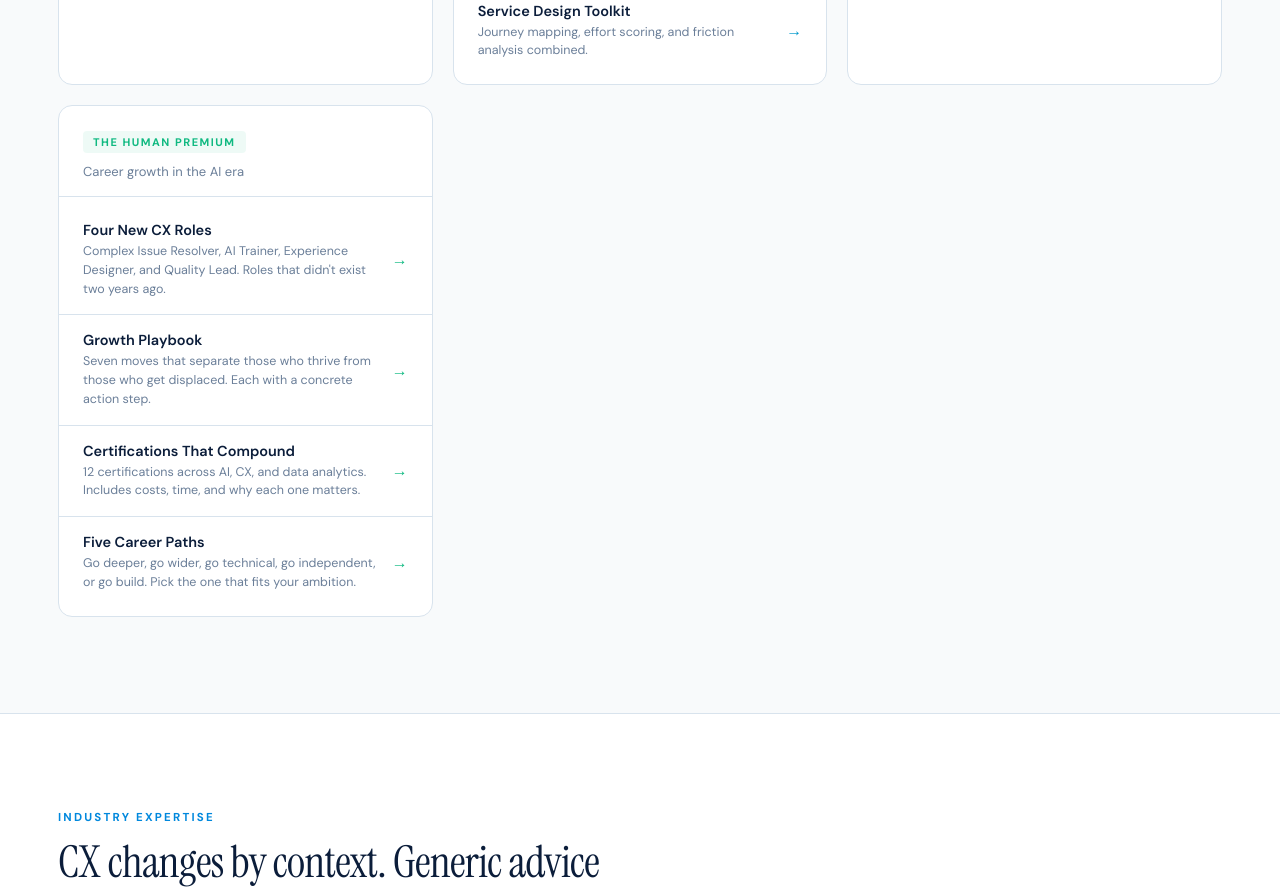
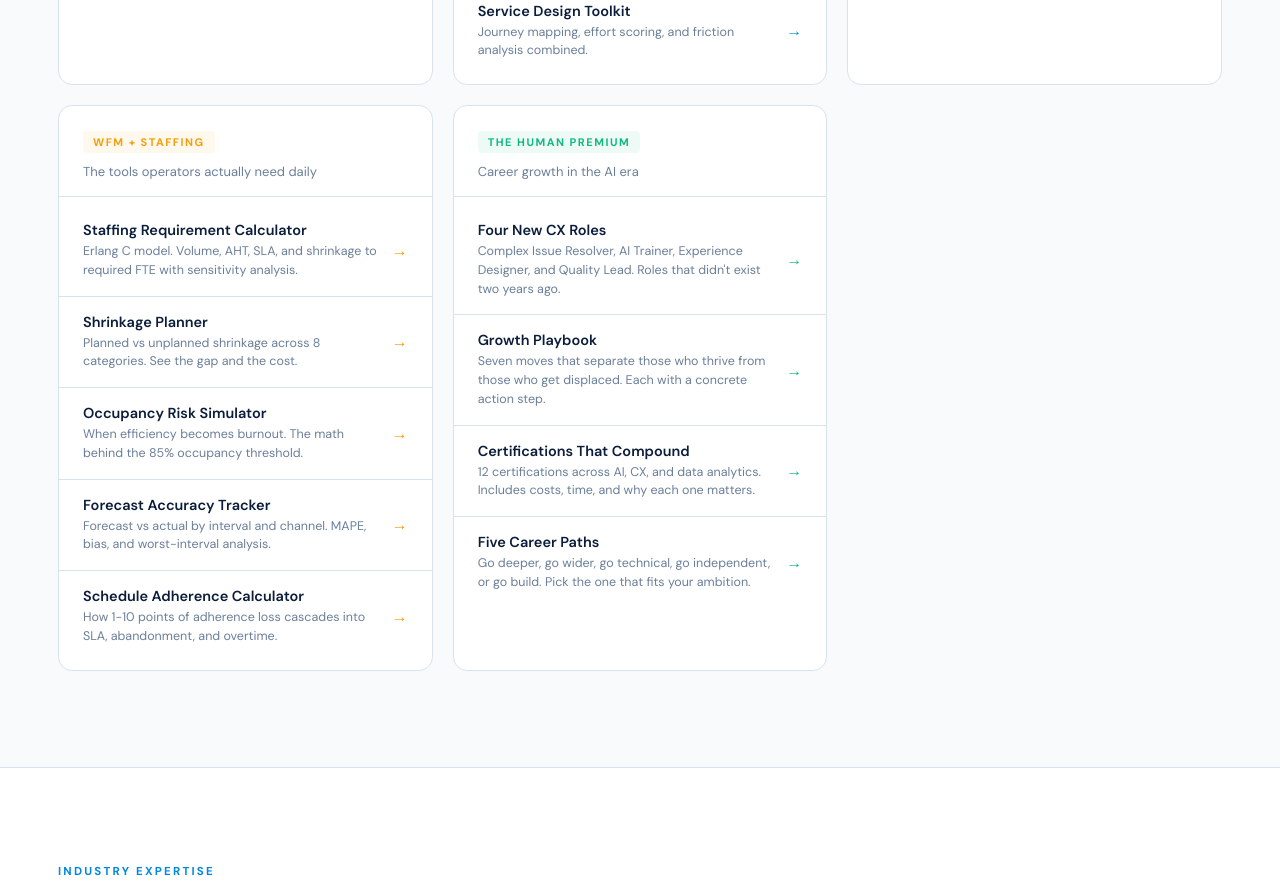
Before and after one commit to thomasbakerj-lgtm/CENTER-OF-CX, a React (Vite) app: page / in a window 1280 px wide. Shown: the part 4200-5092 px from the top of the page. Built offline with nearby package versions, Linux system fonts and the light colour scheme.

Commit message:
Update Homepage.jsx

```diff
--- a/Homepage.jsx
+++ b/Homepage.jsx
@@ -346,6 +346,18 @@ function Tools() {
       accent: "#006699",
     },
     {
+      label: "WFM + Staffing",
+      sub: "The tools operators actually need daily",
+      items: [
+        { name: "Staffing Requirement Calculator", desc: "Erlang C model. Volume, AHT, SLA, and shrinkage to required FTE with sensitivity analysis.", href: "/tools/staffing-calculator" },
+        { name: "Shrinkage Planner", desc: "Planned vs unplanned shrinkage across 8 categories. See the gap and the cost.", href: "/tools/shrinkage-planner" },
+        { name: "Occupancy Risk Simulator", desc: "When efficiency becomes burnout. The math behind the 85% occupancy threshold.", href: "/tools/occupancy-risk" },
+        { name: "Forecast Accuracy Tracker", desc: "Forecast vs actual by interval and channel. MAPE, bias, and worst-interval analysis.", href: "/tools/forecast-accuracy" },
+        { name: "Schedule Adherence Calculator", desc: "How 1-10 points of adherence loss cascades into SLA, abandonment, and overtime.", href: "/tools/schedule-adherence" },
+      ],
+      accent: AMBER,
+    },
+    {
       label: "The Human Premium",
       sub: "Career growth in the AI era",
       items: [
```
